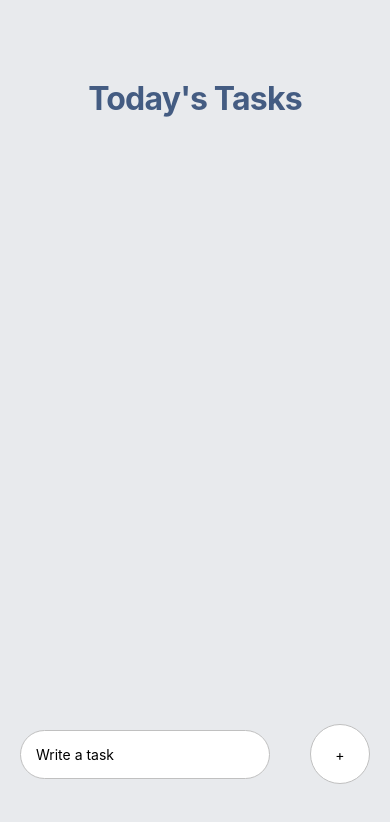
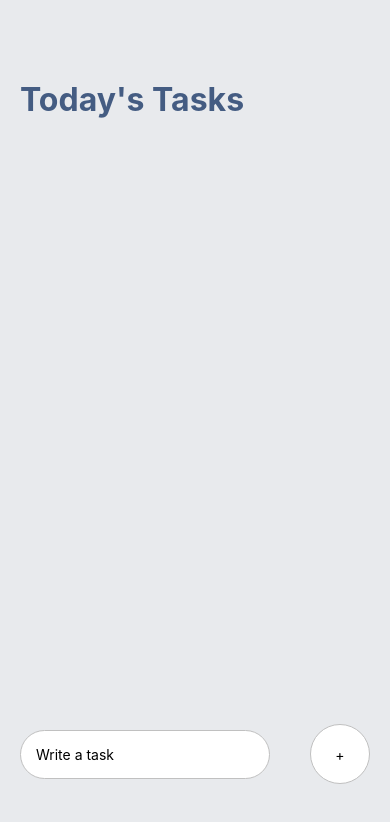
Before and after one commit to joywying/todoListRN, a React Native app: screen / in a window 390 px wide. Shown: the top 822 px of the page. Built offline with nearby package versions, Linux system fonts and the light colour scheme.

Commit message:
slight style and README changes. resolves #9

```diff
--- a/App.js
+++ b/App.js
@@ -61,15 +61,13 @@ const styles = StyleSheet.create({
   },
   tasksWrapper: {
     paddingTop: 80,
-    paddingHorizontal: 20,
-    alignItems: 'center'
+    paddingHorizontal: 20
   },
   sectionTitle: {
     fontSize: 32,
     fontWeight: 'bold',
-    letterSpacing: '-0.025em',
-    lineHeight: '1.2',
-    color: '#445C82',
+    letterSpacing: '-0.025',
+    color: '#445C82'
   },
   items: {
     marginTop: 30,
```
Also changed, not shown: 1 other file (tests, documents, lock files or other folders).
